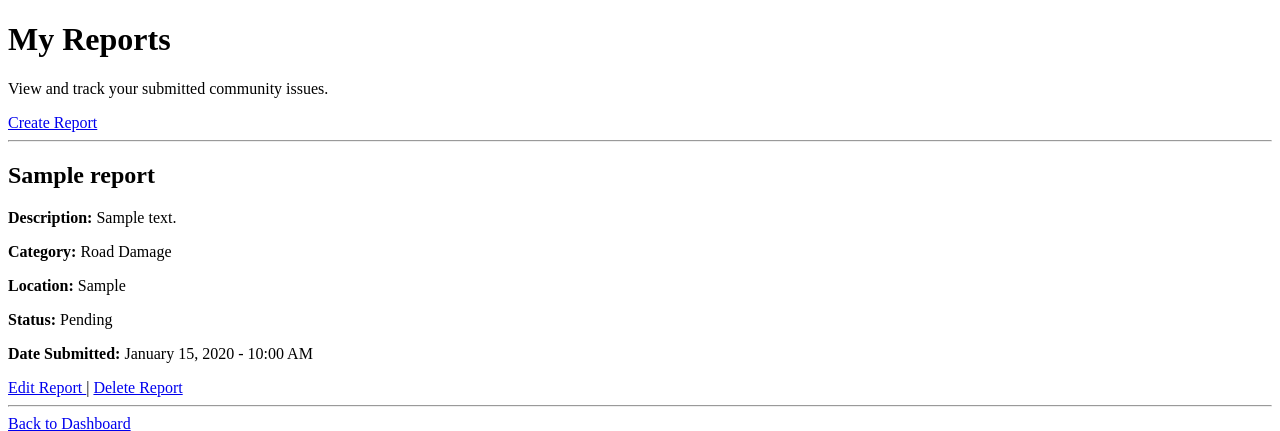
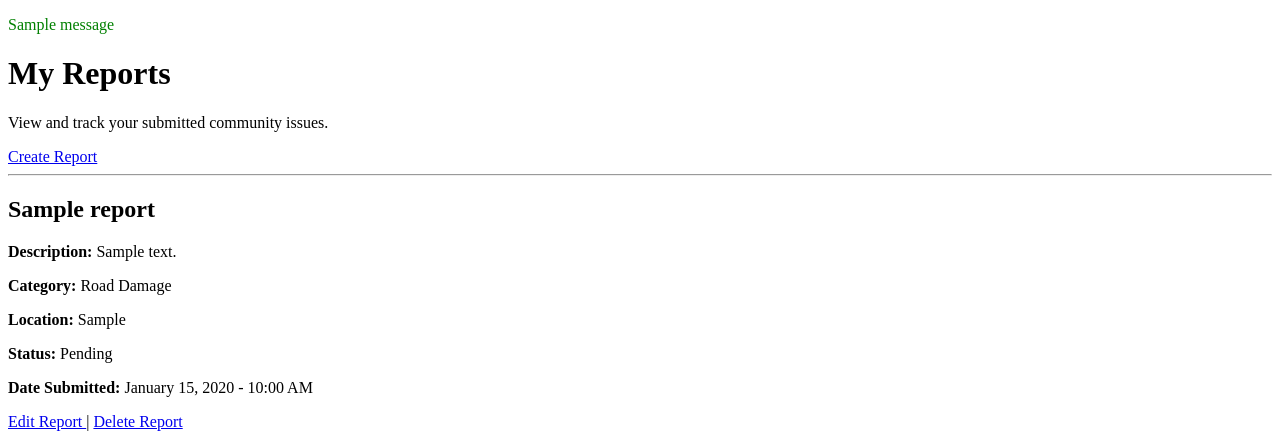
Before and after one commit to alyanaiscoding/iAksyon-Campugan-KirsteneAlyana-G7, a Django app: page /reports/my-reports/ in a window 1280 px wide. Shown: the top 431 px of the page. Run offline with Django 5.2, Linux system fonts and the light colour scheme; a user stored in the database is signed in; tables that the repository leaves empty hold one stand-in row (values such as "Sample post"); one stand-in notice (Sample message) is shown; parts of the project's set-up code (start-up, migrations or seed data) failed here and were passed over.

Commit message:
feat: display report operation feedback messages

```diff
--- a/templates/reports/report_list.html
+++ b/templates/reports/report_list.html
@@ -6,49 +6,38 @@
     <title>My Reports | iAksyon</title>
 </head>
 <body>
+    {% if messages %}
+    {% for message in messages %}
+        <p role="status" style="color: green;">
+            {{ message }}
+        </p>
+    {% endfor %}
+    {% endif %}
 
     <h1>My Reports</h1>
-
     <p>View and track your submitted community issues.</p>
-
     <a href="{% url 'report_create' %}">Create Report</a>
 
     <hr>
-
     {% for report in reports %}
-
         <h2>{{ report.title }}</h2>
-
         <p><strong>Description:</strong> {{ report.description }}</p>
-
         <p><strong>Category:</strong> {{ report.get_category_display }}</p>
-
         <p><strong>Location:</strong> {{ report.location }}</p>
-
         <p><strong>Status:</strong> {{ report.get_status_display }}</p>
-
         <p><strong>Date Submitted:</strong> {{ report.created_at|date:"F d, Y - h:i A" }}</p>
-
         {% if report.status == "PENDING" %}
-
             <a href="{% url 'report_update' report.pk %}">
                 Edit Report
             </a>
-
             |
-
             <a href="{% url 'report_delete' report.pk %}">
                 Delete Report
             </a>
-
         {% endif %}
-
         <hr>
-
     {% empty %}
-
         <p>You have not submitted any reports yet.</p>
-
     {% endfor %}
 
     <a href="{% url 'resident_dashboard' %}">
```
Also changed, not shown: templates/dashboard/resident_dashboard.html (+7 -0 lines).
